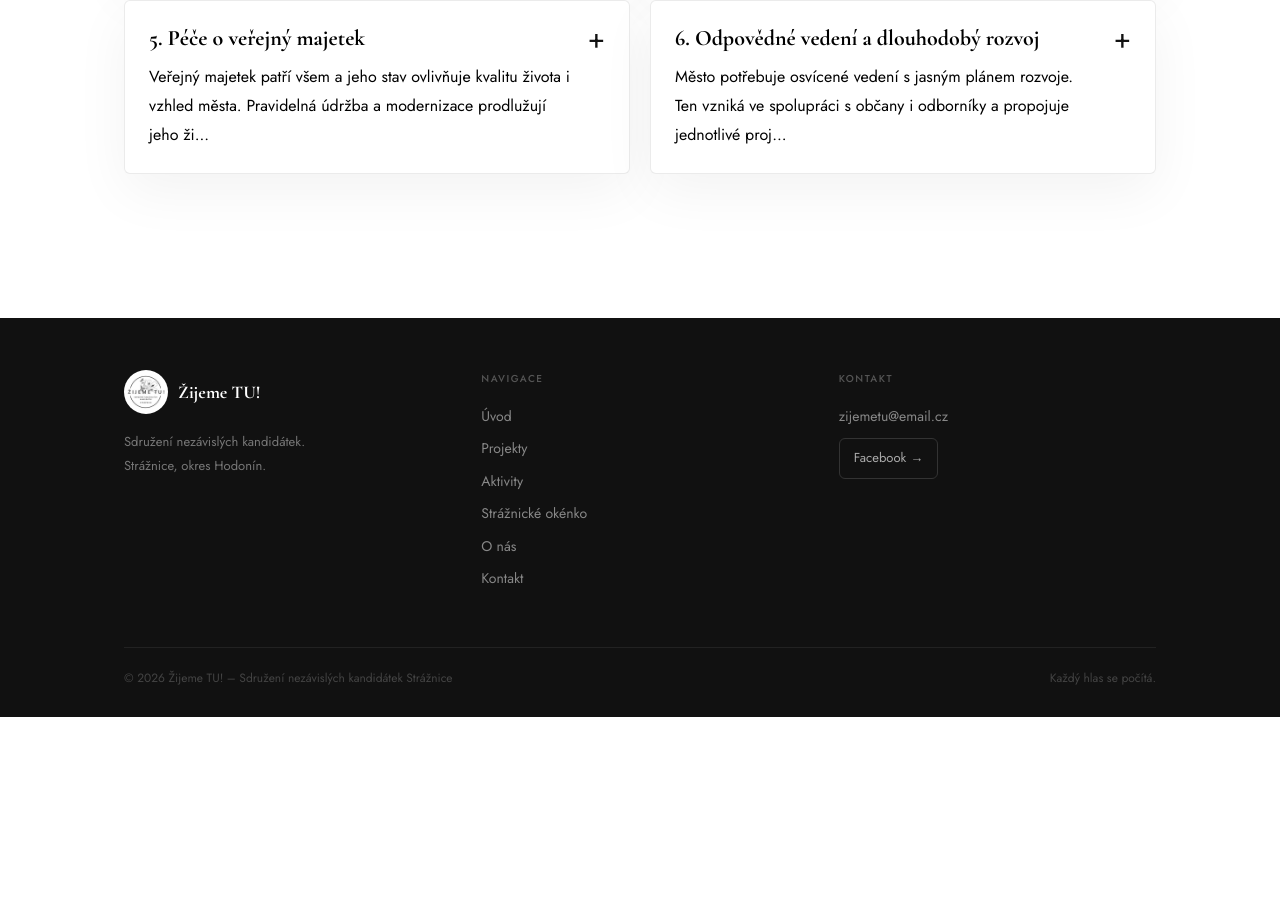
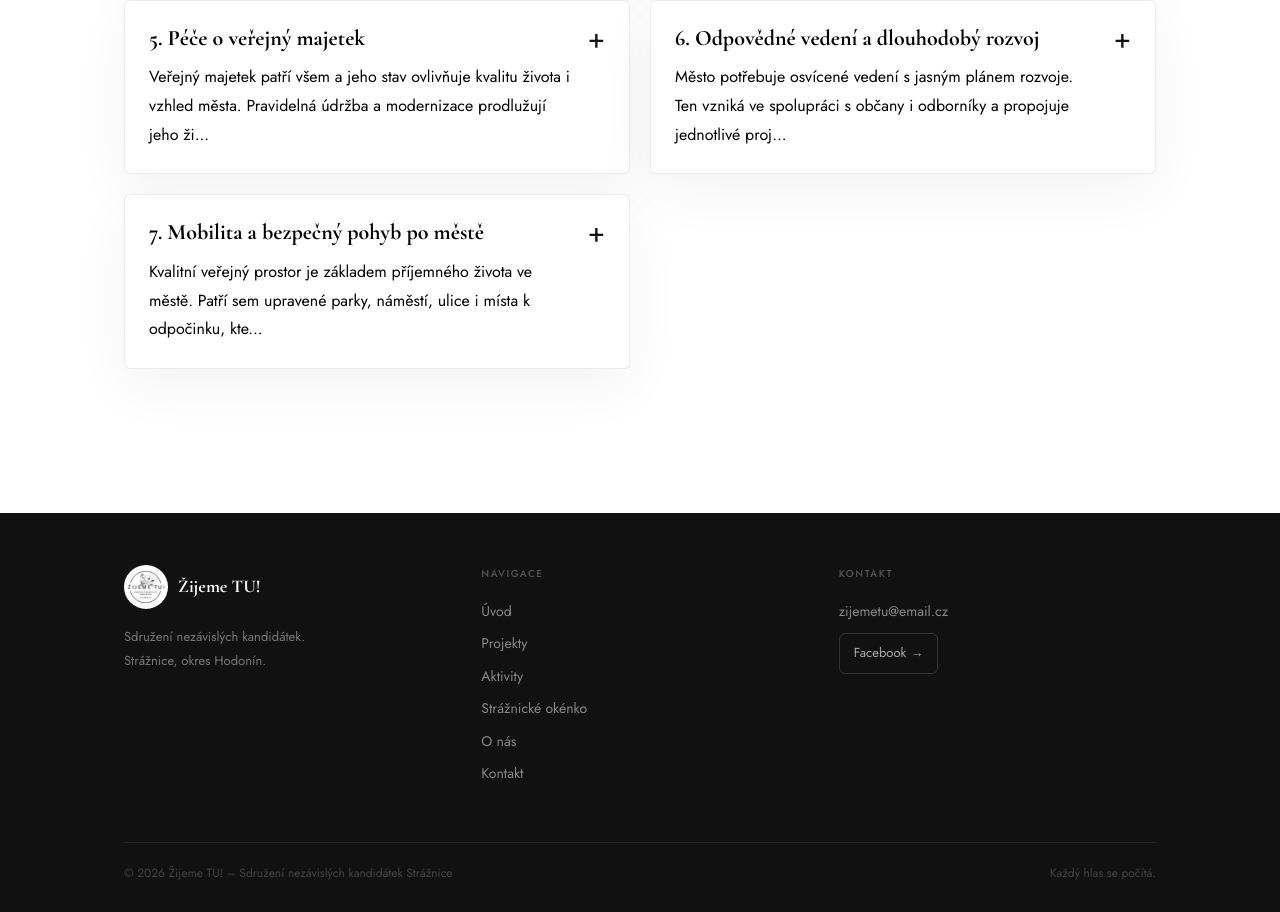
Before and after one commit to midarsed/projekt--ijeme-Tu, a Next.js app in the folder zijemetu2/: page /facebook in a window 1280 px wide. Shown: the part 991-1903 px from the top of the page. Before the commit the page ends 1708 px from the top, so only its background shows below. Built offline with nearby package versions, Linux system fonts and the light colour scheme; no server answers.

Commit message:
volební program

```diff
--- a/zijemetu2/app/facebook/page.tsx
+++ b/zijemetu2/app/facebook/page.tsx
@@ -25,6 +25,11 @@ const programItems = [
   {
     title: '6. Odpovědné vedení a dlouhodobý rozvoj',
     text: 'Město potřebuje osvícené vedení s jasným plánem rozvoje. Ten vzniká ve spolupráci s občany i odborníky a propojuje jednotlivé projekty. Díky tomu na sebe kroky navazují a vytvářejí dlouhodobě fungující celek.'
+  }
+  ,
+  {
+    title: '7. Mobilita a bezpečný pohyb po městě',
+    text: 'Kvalitní veřejný prostor je základem příjemného života ve městě. Patří sem upravené parky, náměstí, ulice i místa k odpočinku, která podporují setkávání lidí, bezpečí a relaxaci. Stejně důležitý je bezpečný a bezbariérový pohyb pro chodce, rodiče s kočárky, seniory i osoby na vozíku. Díky dopravním analýzám a podnětům občanů lze odhalovat problematická místa a navrhovat lepší řešení. Město by mělo být dostupné pro všechny, s bezpečnými přechody, přehlednými křižovatkami, kvalitními chodníky, cyklostezkami i dostatečnou kapacitou parkování.'
   }
 ]
 
```
